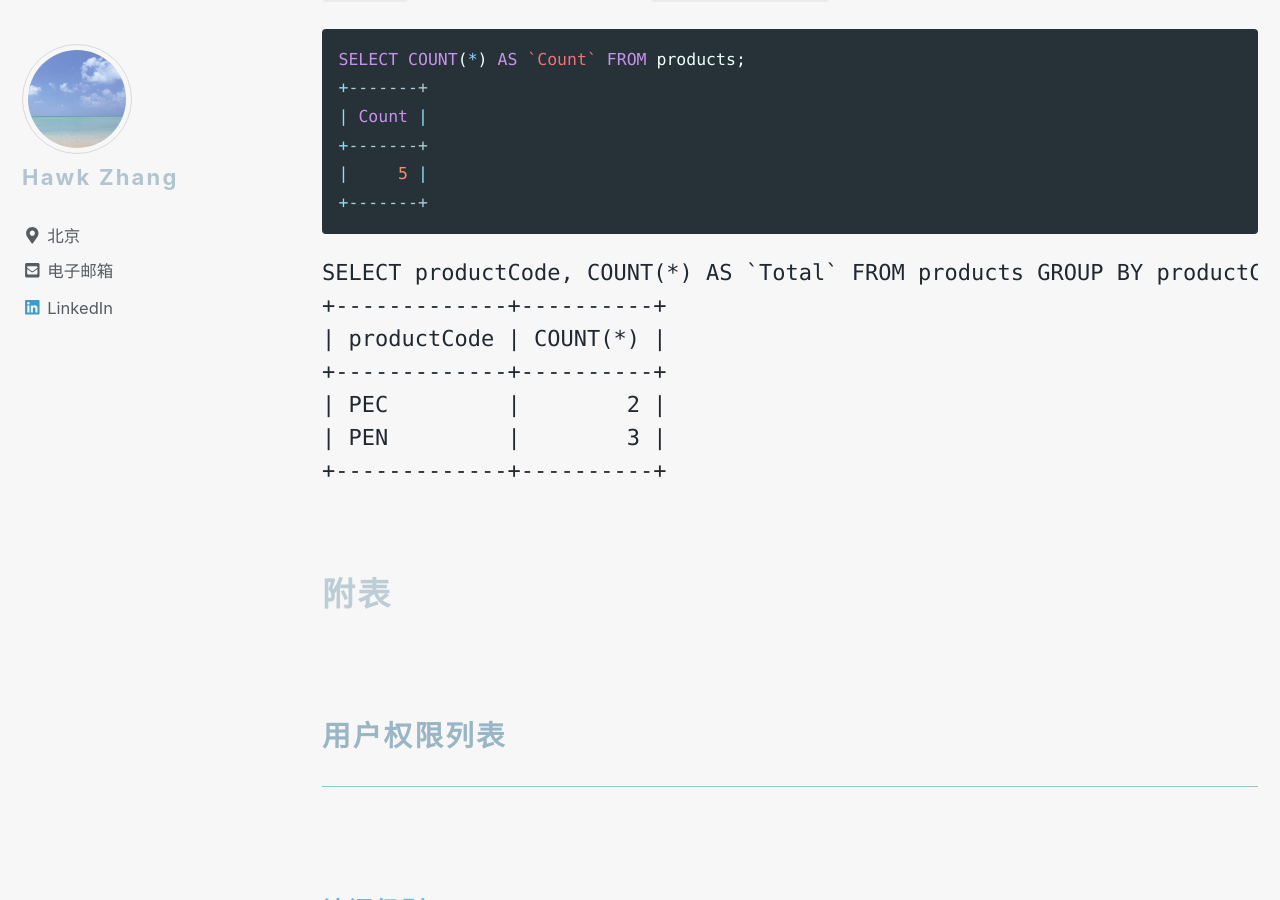
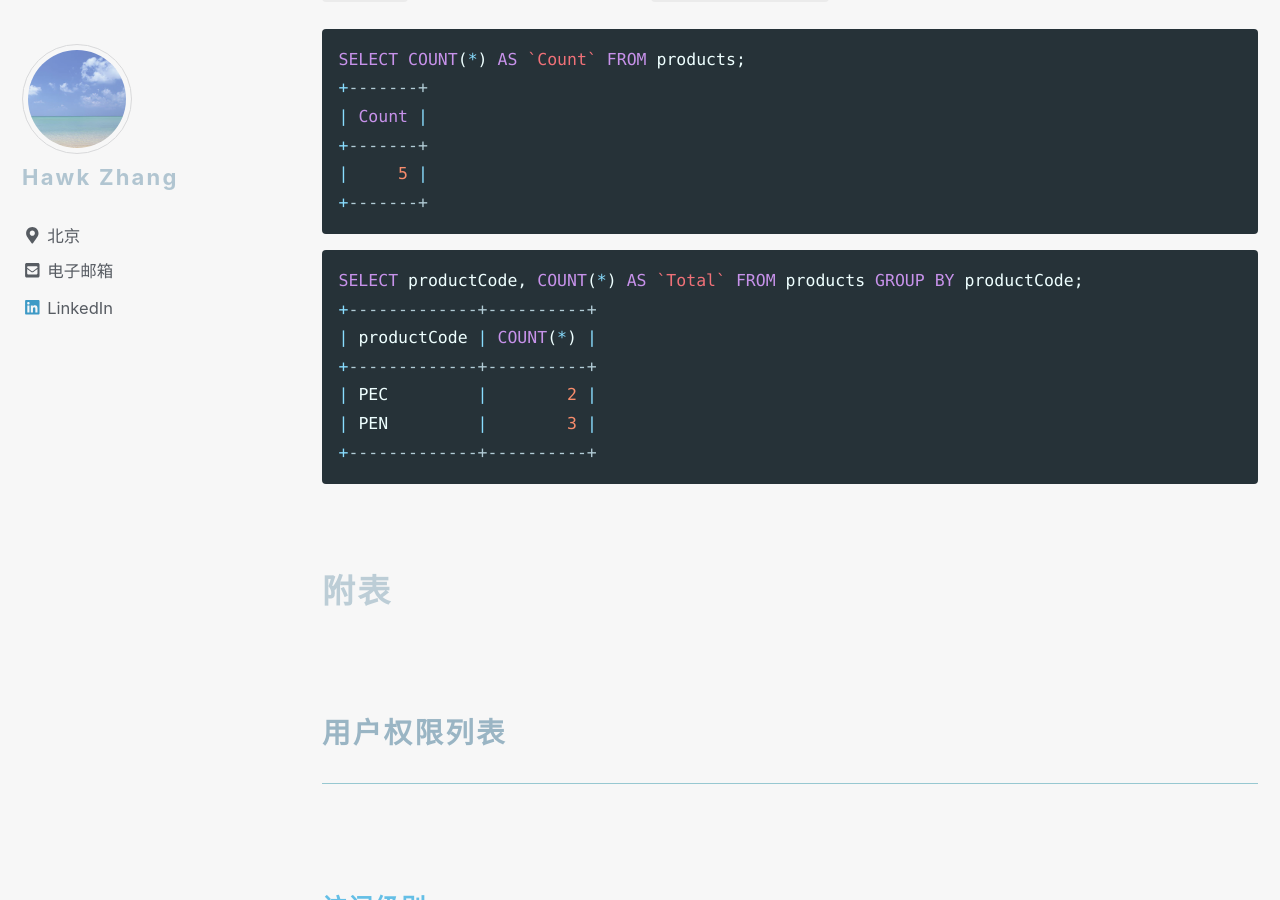
Before and after one commit to narru888/linotes_note, a Jekyll site: the page built from _posts/mysql/2016-04-02-statements.md, in a window 1280 px wide and 900 px high, scrolled down 17716 px. Built offline with Jekyll 4.4.1, drawn with Linux system fonts in a browser that asks for light colours; nearby versions of some CDN libraries; a script that is not in the unit is left out.

Commit message:
update on 2018-10-15 10:46:01 CST

````diff
--- a/_posts/mysql/2016-04-02-statements.md
+++ b/_posts/mysql/2016-04-02-statements.md
@@ -717,7 +717,7 @@
 +-------+
 ```
 
-```sq
+```sql
 SELECT productCode, COUNT(*) AS `Total` FROM products GROUP BY productCode;
 +-------------+----------+
 | productCode | COUNT(*) |
````
